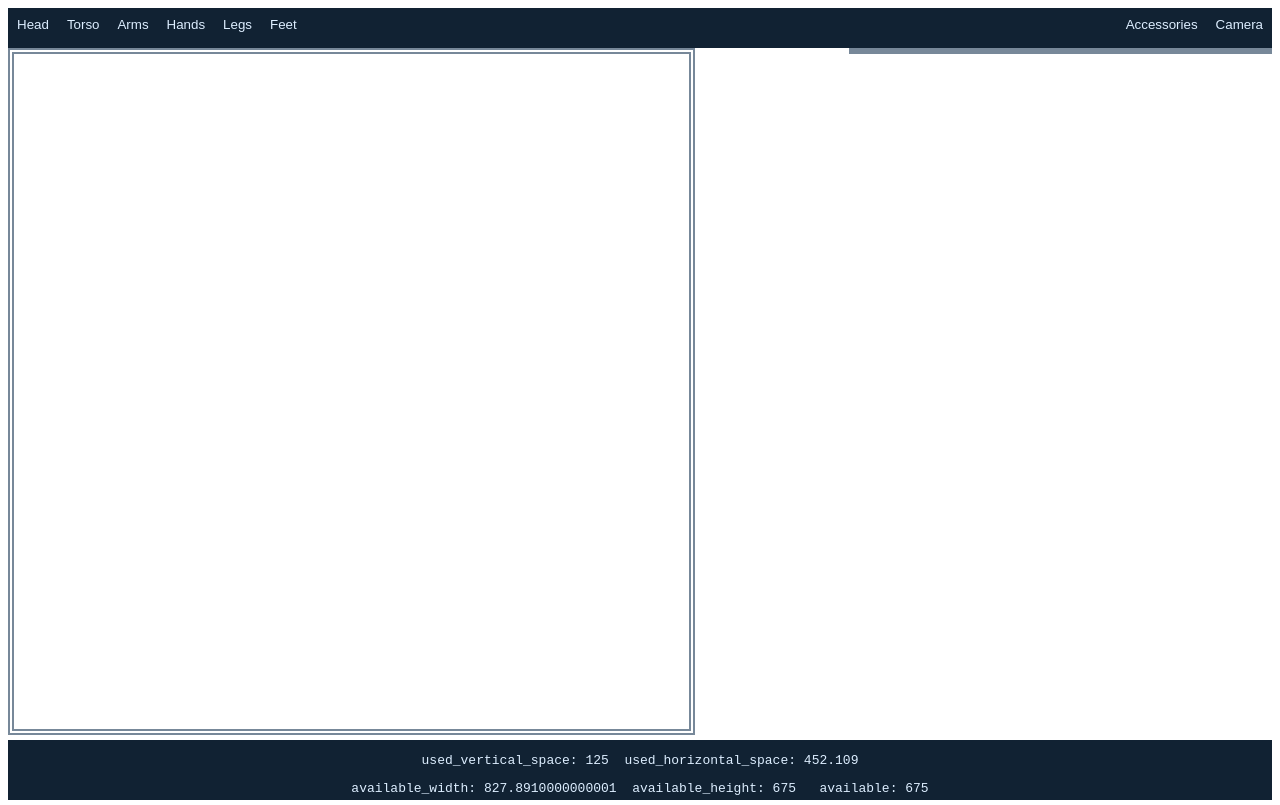
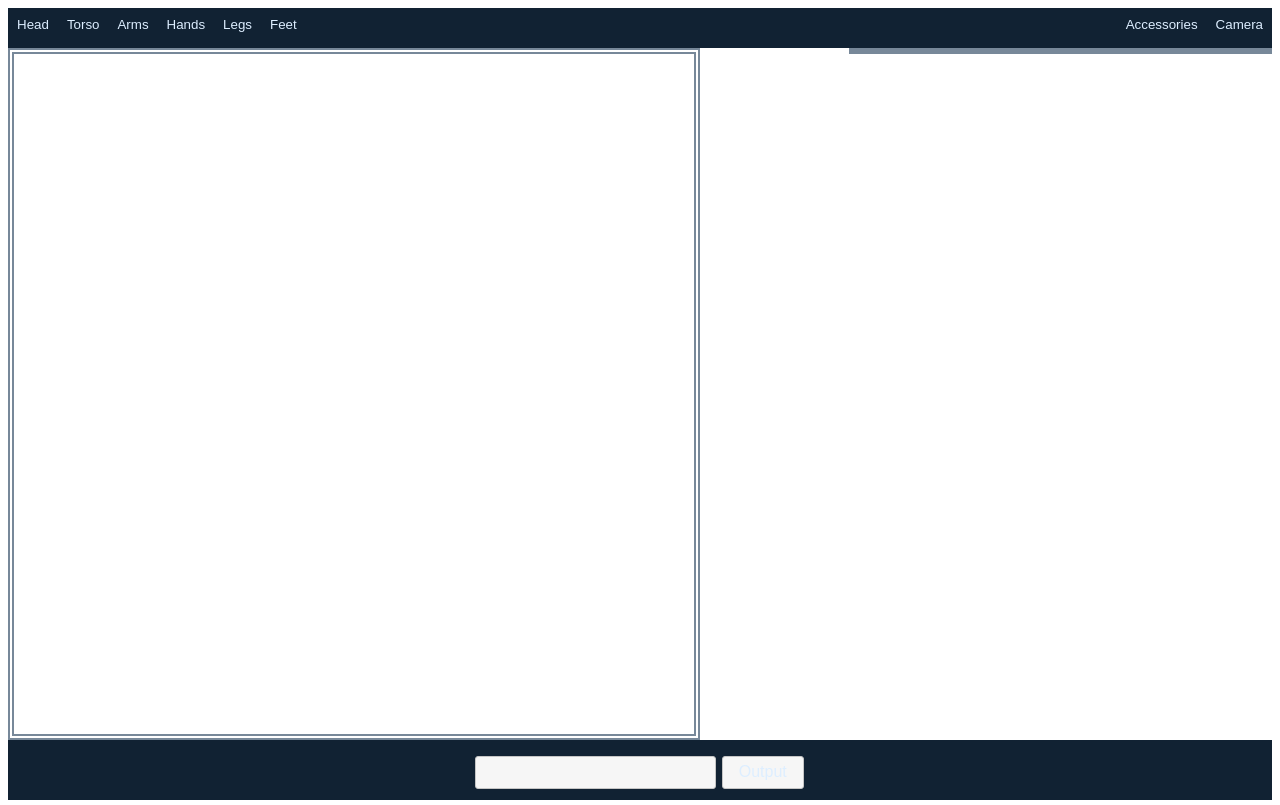
Before and after one commit to doyousketch2/3D_stuffs, a plain HTML site: page index.html in a window 1280 px wide. Drawn offline with Linux system fonts and the light colour scheme; files that its build step writes are made by us from their sources.

Commit message:
Update index.html

```diff
--- a/index.html
+++ b/index.html
@@ -4,12 +4,11 @@
         <meta charset="utf-8">
         <title>3D stuffs</title>
 
-        <link rel="stylesheet" href="jquery/jquery-ui.css">
-        <link rel="stylesheet" href="scripts/style.css">
-
+        <link rel="stylesheet" href="jquery/jquery-ui.min.css">
         <script src="jquery/jquery-3.5.1.min.js"></script>
         <script src="jquery/jquery-ui.min.js"></script>
 
+        <link rel="stylesheet" href="scripts/style.css">
         <script src="scripts/topnav.js"></script>
         <script src="scripts/canvas_resize.js"></script>
     </head>
@@ -35,8 +34,11 @@
 
         <!--  footer  -->
         <div id="footer">
-            <pre id="Info1">Info1</pre>
-            <pre id="Info2">Info2</pre>
+            <!--  <pre id="Info1">Info1</pre>  -->
+            <!--  <pre id="Info2">Info2</pre>  -->
+
+            <input id="input" type="text" class="left ui-button ui-widget ui-corner-all textfield"></input>
+            <pre id="output" class="right ui-button ui-widget ui-corner-all textfield">Output</pre>
         </div>
 
     </body>
```
